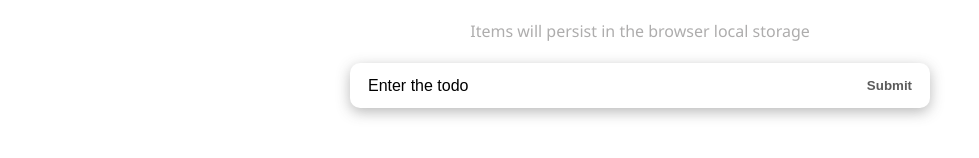
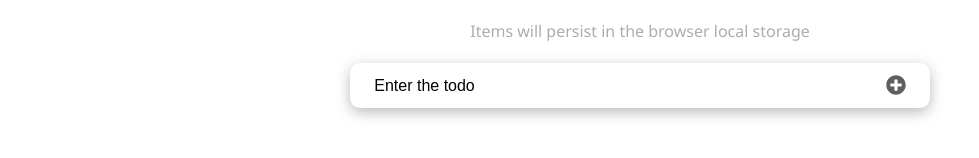
Before and after one commit to ybadr99/react-todolist, a React app: page / in a window 1280 px wide. Shown: the part 193-351 px from the top of the page, without its empty margins (0-979 px from the left). Built offline with nearby package versions, Linux system fonts and the light colour scheme; the HTML template or start-up script is replaced by a standard one.

Commit message:
add svg icons

```diff
--- a/package.json
+++ b/package.json
@@ -11,7 +11,8 @@
   },
   "dependencies": {
     "react": "^18.2.0",
-    "react-dom": "^18.2.0"
+    "react-dom": "^18.2.0",
+    "react-icons": "^4.9.0"
   },
   "devDependencies": {
     "@types/react": "^18.0.37",
--- a/src/components/InputTodo.jsx
+++ b/src/components/InputTodo.jsx
@@ -1,4 +1,6 @@
 import { useState } from 'react';
+import { FaPlusCircle } from 'react-icons/fa';
+
 // eslint-disable-next-line react/prop-types
 const InputTodo = ({ addTodo, setMessage }) => {
   const [title, setTitle] = useState('');
@@ -23,7 +25,7 @@ const InputTodo = ({ addTodo, setMessage }) => {
         className="input-text"
       />
       <button type="submit" className="input-submit">
-        submit
+        <FaPlusCircle />
       </button>
     </form>
   );
--- a/src/components/TodoItem.jsx
+++ b/src/components/TodoItem.jsx
@@ -1,4 +1,5 @@
 import { useState } from 'react';
+import { FaTrash } from 'react-icons/fa';
 
 /* eslint-disable react/prop-types */
 const TodoItem = ({ todo, handleCheck, deleteTodo, editTodo }) => {
@@ -29,7 +30,9 @@ const TodoItem = ({ todo, handleCheck, deleteTodo, editTodo }) => {
           onFocus={() => setEditing(true)}
           onBlur={() => setEditing(false)}
         />
-        <button onClick={() => deleteTodo(todo.id)}>Delete</button>
+        <button onClick={() => deleteTodo(todo.id)}>
+          <FaTrash />
+        </button>
       </div>
     </li>
   );
--- a/src/index.css
+++ b/src/index.css
@@ -78,6 +78,8 @@ body {
   color: red;
   margin-top: 5px;
   display: block;
+  text-align: center;
+  padding: 10px 0;
 }
 .item {
   font-size: 1rem;
@@ -119,3 +121,9 @@ body {
   border: none;
   margin-left: 7px;
 }
+
+svg {
+  color: #5e5e5e;
+  font-size: 20px;
+  margin-top: 2px;
+}
```
Also changed, not shown: 1 other file (tests, documents, lock files or other folders).
